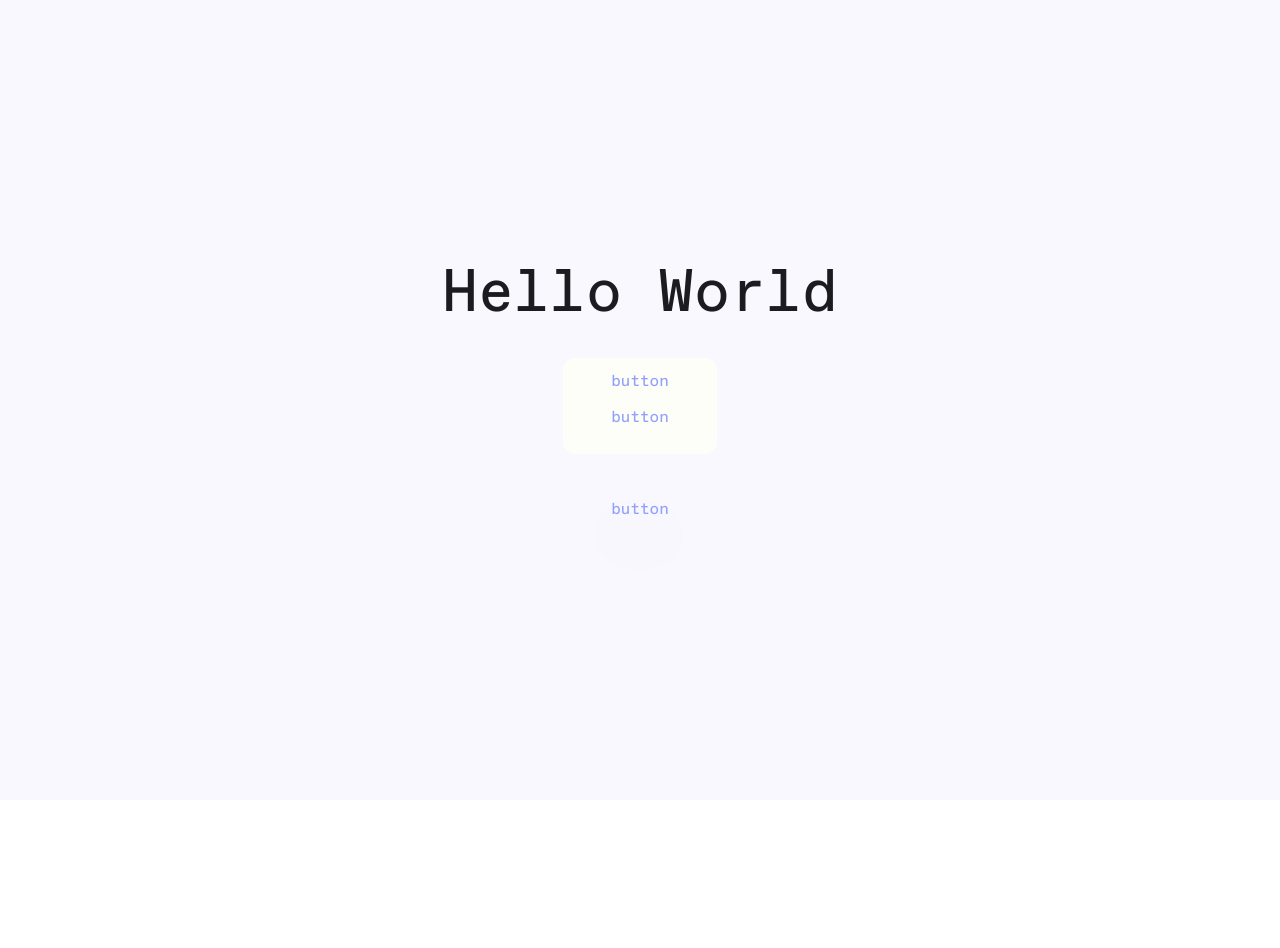
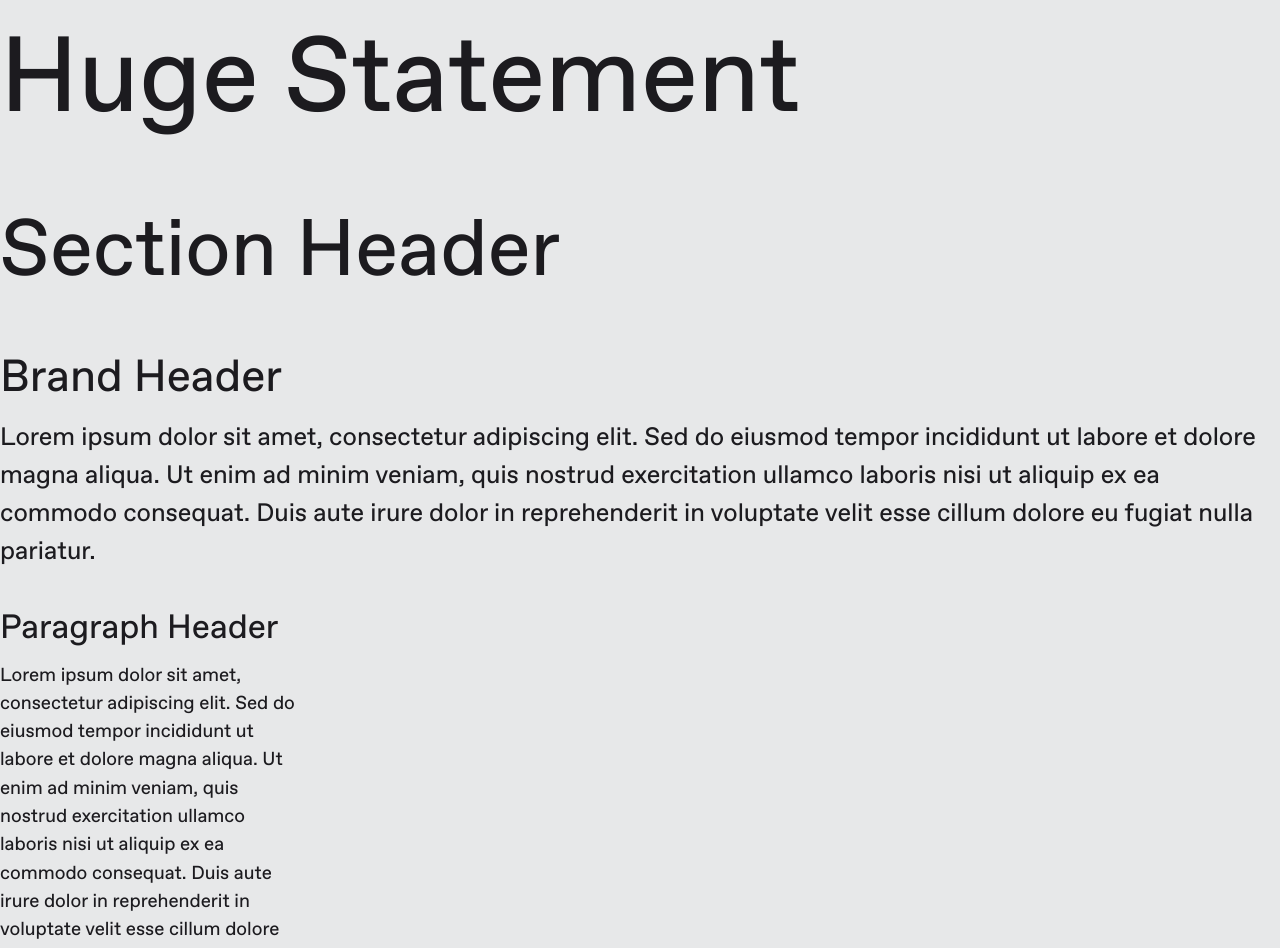
Before and after one commit to aydangoon/aydan.space, a Next.js app: page / in a window 1280 px wide. Shown: the top 948 px of the page. Before the commit the page ends 800 px from the top, so only its background shows below. Built offline with nearby package versions, Linux system fonts and the light colour scheme.

Commit message:
smooth font scaling

```diff
--- a/src/app/page.tsx
+++ b/src/app/page.tsx
@@ -1,32 +1,27 @@
 const Home = () => {
   return (
-    <div className="flex h-screen w-full flex-col items-center justify-center gap-8 bg-[#f8f8fe]">
-      <div className="font-mono text-6xl">Hello World</div>
-      <div
-        className="text-primary flex flex-col items-center justify-center rounded-xl bg-[#fefef8] px-6 py-3 font-mono"
-        style={{
-          boxShadow: `4px 4px 6px 0px rgba(18, 61, 101, 0.2), -8px -8px 20px 0 rgba(255, 255, 255, 1);
-          `,
-        }}
-      >
-        <div>button</div>
-        <div
-          className="text-primary flex rounded-xl bg-[#fefef8] px-6 py-3 font-mono"
-          style={{
-            boxShadow: `4px 4px 6px 0px rgba(18, 61, 101, 0.2), -8px -8px 20px 0 rgba(255, 255, 255, 1);
-          `,
-          }}
-        >
-          button
+    <div className="min-h-screen bg-[#e7e8e9]">
+      <div className="flex flex-col space-y-8">
+        <h2 className="text-5xl">Huge Statement</h2>
+        <h2 className="text-4xl">Section Header</h2>
+        <div className="flex flex-col space-y-2">
+          <h3 className="text-2xl">Brand Header</h3>
+          <p className="text-lg">
+            Lorem ipsum dolor sit amet, consectetur adipiscing elit. Sed do eiusmod tempor
+            incididunt ut labore et dolore magna aliqua. Ut enim ad minim veniam, quis nostrud
+            exercitation ullamco laboris nisi ut aliquip ex ea commodo consequat. Duis aute irure
+            dolor in reprehenderit in voluptate velit esse cillum dolore eu fugiat nulla pariatur.
+          </p>
         </div>
-      </div>
-      <div
-        className="text-primary flex rounded-xl px-6 py-3 font-mono"
-        style={{
-          boxShadow: `inset 3px 3px 6px 0 rgba(0, 0, 0, 0.1), inset -6px -6px 12px 0 rgba(255, 255, 255, 1);`,
-        }}
-      >
-        <span className="drop-shadow-2xl">button</span>
+        <div className="flex w-[300px] flex-col space-y-2">
+          <h3 className="text-xl">Paragraph Header</h3>
+          <p className="text-md">
+            Lorem ipsum dolor sit amet, consectetur adipiscing elit. Sed do eiusmod tempor
+            incididunt ut labore et dolore magna aliqua. Ut enim ad minim veniam, quis nostrud
+            exercitation ullamco laboris nisi ut aliquip ex ea commodo consequat. Duis aute irure
+            dolor in reprehenderit in voluptate velit esse cillum dolore eu fugiat nulla pariatur.
+          </p>
+        </div>
       </div>
     </div>
   )
--- a/tailwind.config.ts
+++ b/tailwind.config.ts
@@ -23,6 +23,17 @@ const config = {
       fontFamily: {
         sans: ['var(--font-sans)', ...fontFamily.sans],
         mono: ['var(--font-mono)', ...fontFamily.mono],
+      },
+      fontSize: {
+        sm: 'clamp(0.8rem, 0.15vw + 0.77rem, 0.89rem)',
+        md: 'clamp(1rem, 0.3vw + 0.94rem, 1.19rem)',
+        lg: 'clamp(1.25rem, 0.54vw + 1.15rem, 1.58rem)',
+        xl: 'clamp(1.56rem, 0.89vw + 1.4rem, 2.11rem)',
+        '2xl': 'clamp(1.95rem, 1.4vw + 1.69rem, 2.81rem)',
+        '3xl': 'clamp(2.44rem, 2.13vw + 2.05rem, 3.75rem)',
+        '4xl': 'clamp(3.05rem, 3.16vw + 2.47rem, 5rem)',
+        '5xl': 'clamp(3.81rem, 4.63vw + 2.96rem, 6.66rem)',
+        '6xl': 'clamp(4.77rem, 6.69vw + 3.53rem, 8.88rem)',
       },
       colors: {
         border: 'hsl(var(--border))',
```
